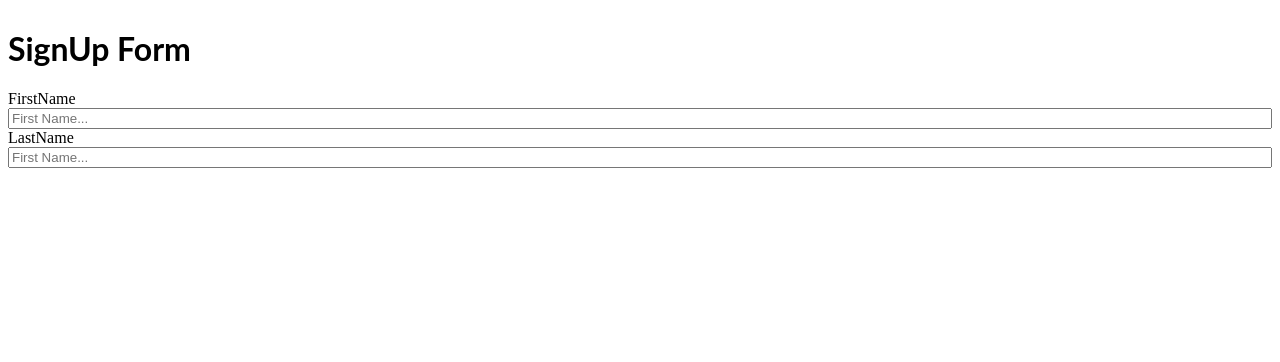
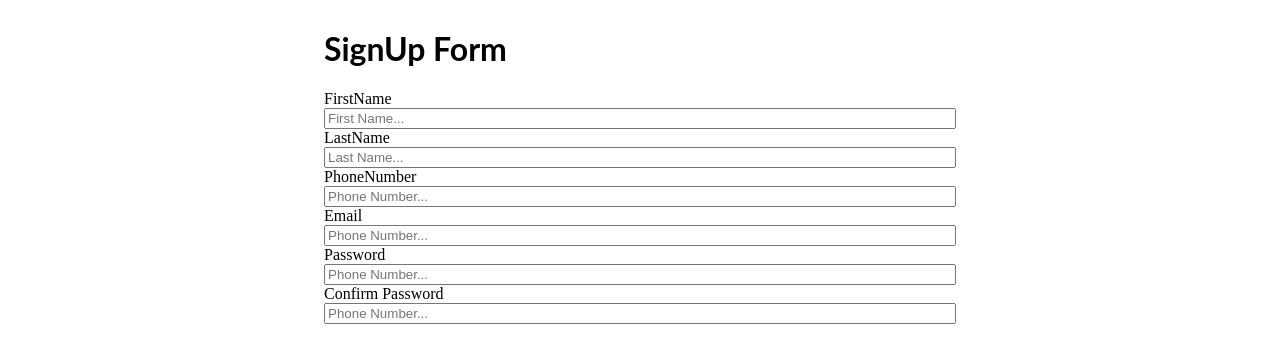
Before and after one commit to mohandand/SignupForm, a React (Create React App) app: page / in a window 1280 px wide. Shown: the top 362 px of the page. Built offline with nearby package versions, Linux system fonts and the light colour scheme.

Commit message:
2 files modified

```diff
--- a/SignUp.tsx
+++ b/SignUp.tsx
@@ -8,7 +8,15 @@ export default function SignUp() {
       <label>FirstName</label>
       <input type="text" placeholder="First Name..." />
       <label>LastName</label>
-      <input type="text" placeholder="First Name..." />
+      <input type="text" placeholder="Last Name..." />
+      <label>PhoneNumber</label>
+      <input type="text" placeholder="Phone Number..." />
+      <label>Email</label>
+      <input type="text" placeholder="Phone Number..." />
+      <label>Password</label>
+      <input type="text" placeholder="Phone Number..." />
+      <label>Confirm Password</label>
+      <input type="text" placeholder="Phone Number..." />
     </div>
   );
 }
--- a/style.css
+++ b/style.css
@@ -1,7 +1,11 @@
-h1, p {
+h1,
+p {
   font-family: Lato;
 }
-.container{
+.container {
   display: flex;
   flex-direction: column;
+  width: 50%;
+  margin: 0 auto;
+  min-width: 30%;
 }
```
